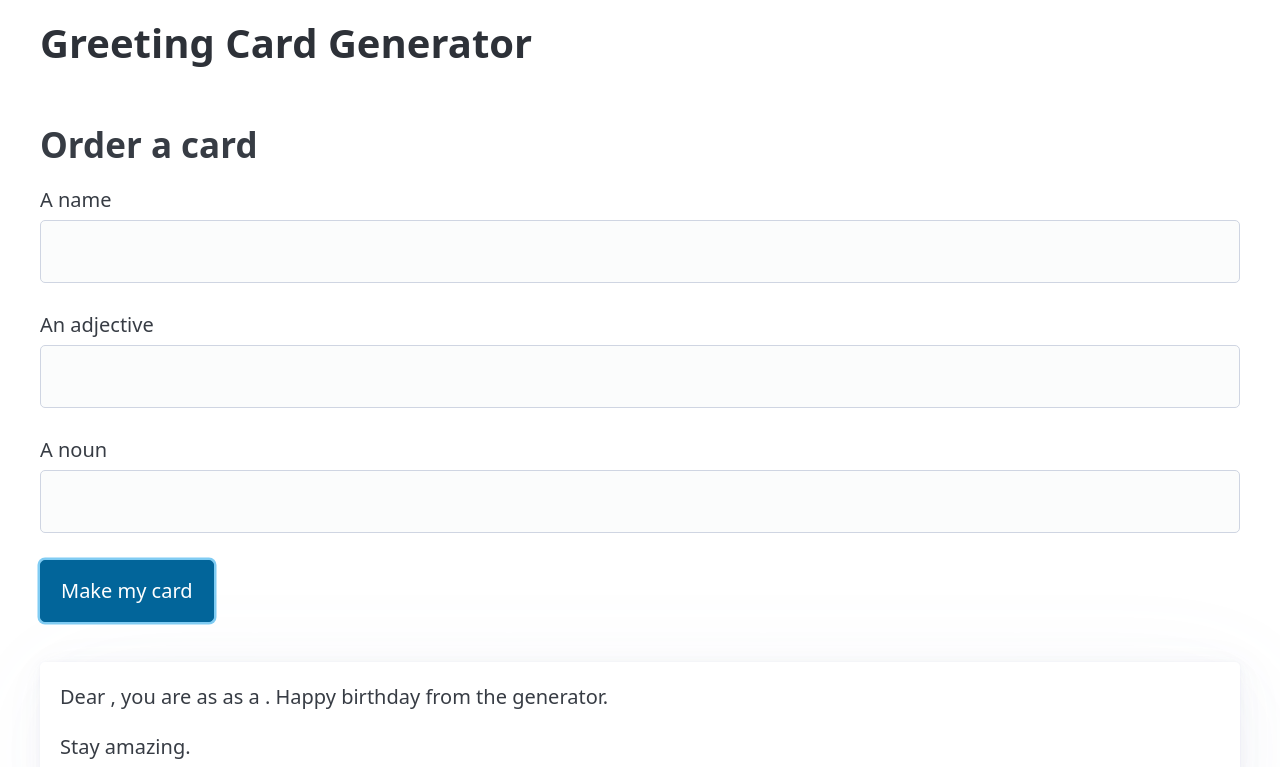
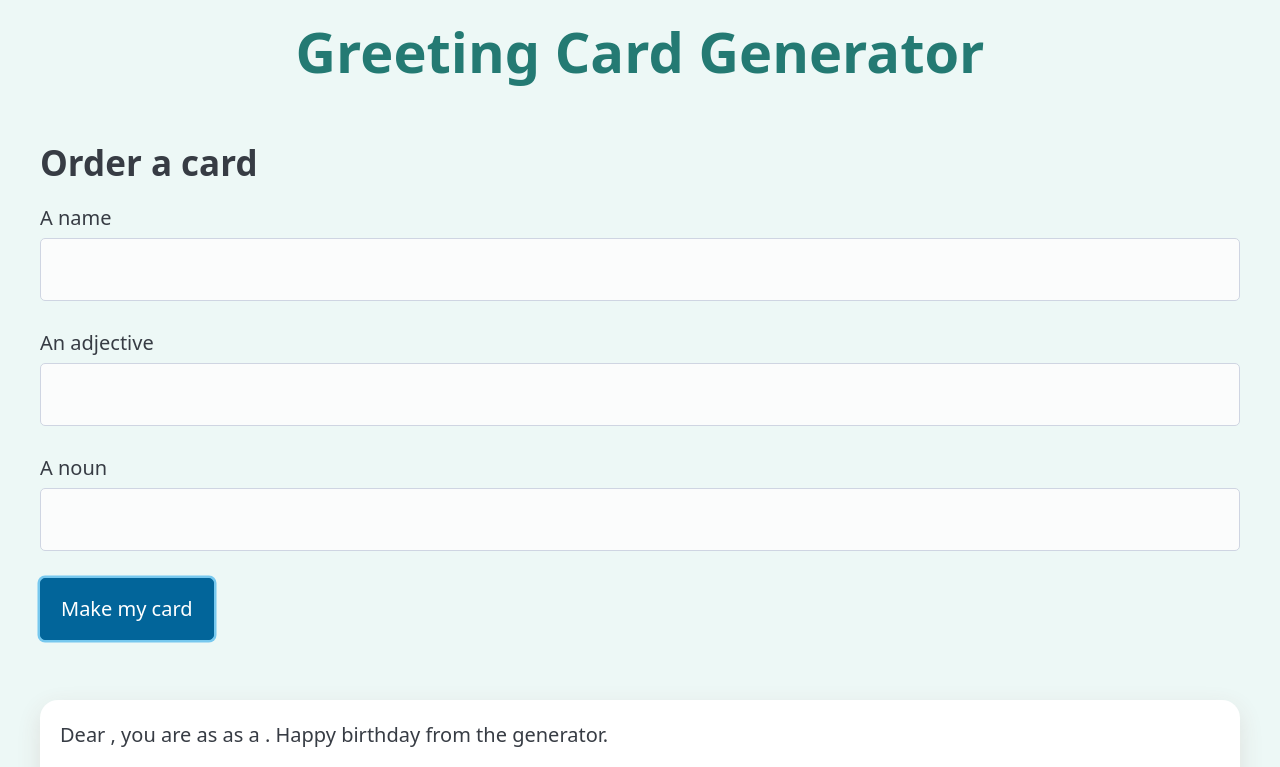
Before and after one commit to Anastasia-2102/greeting-card-generator, a plain HTML site: page index.html in a window 1280 px wide. Both pictures are taken after a click on the button "Make my card". Shown: the top 767 px of the page. Drawn offline with nearby package versions, Linux system fonts and the light colour scheme.

Commit message:
dress the card page, closes #5

```diff
--- a/index.html
+++ b/index.html
@@ -5,6 +5,7 @@
   <meta name="viewport" content="width=device-width, initial-scale=1">
   <title>Greeting Card Generator</title>
   <link rel="stylesheet" href="https://cdn.jsdelivr.net/npm/@picocss/pico@2.1.1/css/pico.classless.min.css">
+  <link rel="stylesheet" href="style.css">
 </head>
 
 <body>
--- /dev/null
+++ b/style.css
@@ -0,0 +1,57 @@
+body {
+  background: #edf8f6;
+  color: #243b3a;
+}
+
+header {
+  text-align: center;
+  padding: 2rem 1rem;
+}
+
+header h1 {
+  color: #247a73;
+  font-size: 2.8rem;
+}
+
+
+main {
+  max-width: 700px;
+  margin: 0 auto;
+}
+
+#order-section,
+#card-section {
+  margin-bottom: 2rem;
+}
+
+#card-section article {
+  background: white;
+  border-radius: 18px;
+  box-shadow: 0 8px 25px rgba(120, 60, 50, 0.12);
+  color: #243b3a;
+}
+
+button {
+  background-color: #247a73;
+  border-color: #247a73;
+  color: white;
+  border-radius: 10px;
+}
+
+button:hover {
+	background-color: #1d625c;
+  border-color: #1d625c;
+}
+
+input:focus {
+  outline: 3px solid #7bc8c0;
+}
+
+#closing-text {
+  color: #247a73;
+  font-style: italic;
+}
+
+footer {
+  text-align: center;
+}
```
